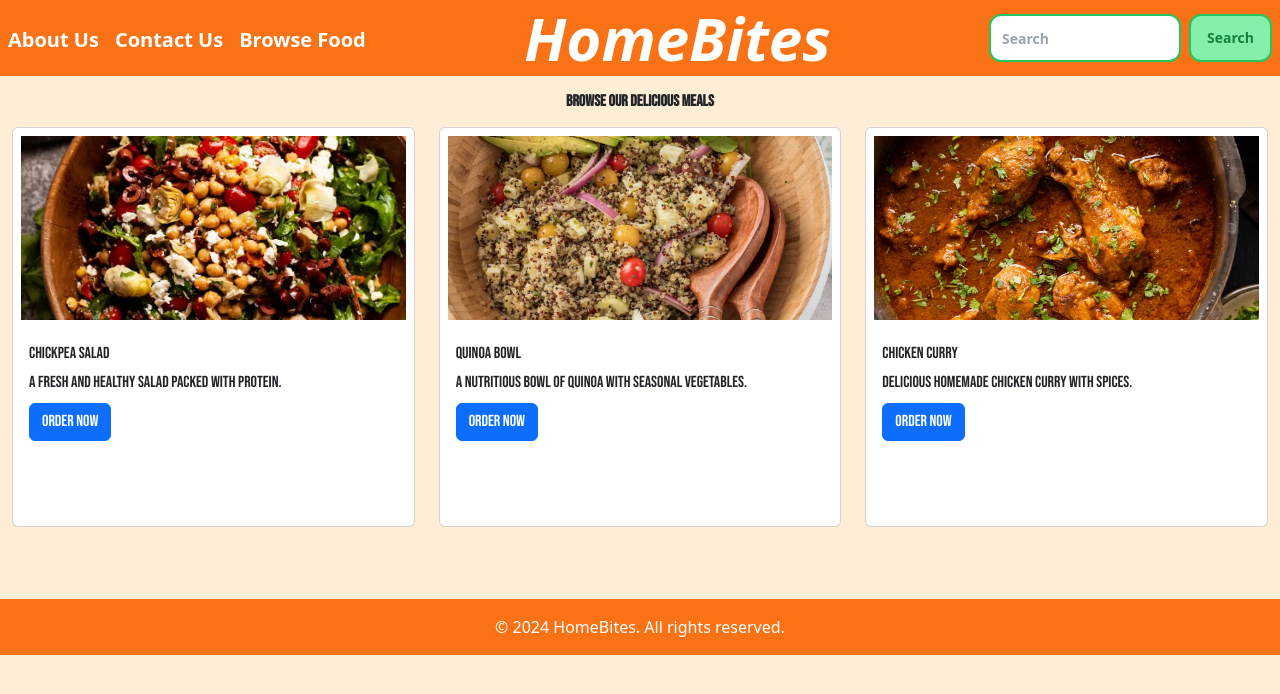
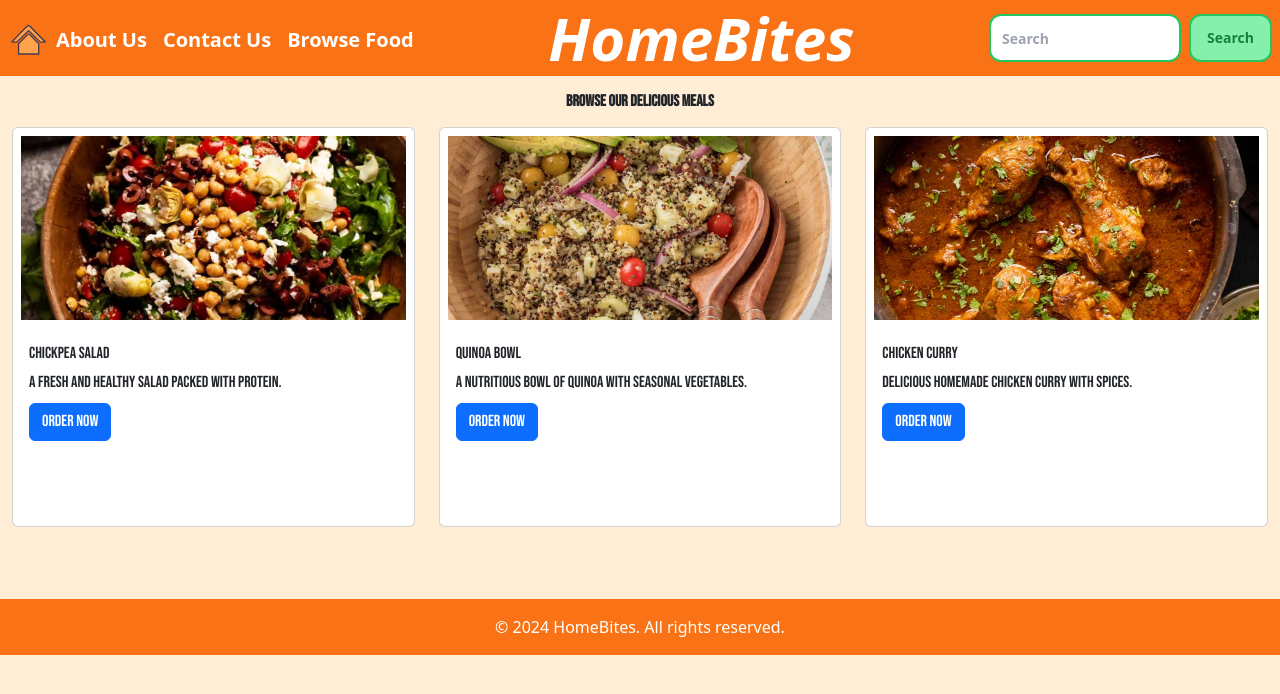
Before and after one commit to arshsaggu/1800_202430_DTC11, a plain HTML site: page browse.html in a window 1280 px wide. Drawn offline with nearby package versions, Linux system fonts and the light colour scheme.

Commit message:
home logo added and minor css fixes done

```diff
--- a/browse.html
+++ b/browse.html
@@ -17,6 +17,7 @@
         rel="stylesheet">
     <script src="https://cdn.tailwindcss.com"></script>
     <link rel="stylesheet" href="style.css">
+
     <style>
         .card {
             height: 400px;
@@ -30,14 +31,28 @@
         .card-body {
             height: 200px;
         }
+
+        .navbar-icon {
+            width: 40px;
+            height: 40px;
+            vertical-align: middle;
+        }
+
+        .navbar-text {
+            display: flex;
+            align-items: center;
+        }
     </style>
+
 </head>
 
 <body class="bg-orange-100">
 
     <header>
         <nav class="flex justify-between items-center bg-orange-500 p-2 text-xl text-white font-bold">
-            <div class="hidden md:flex text-sm mt-1">
+            <div class="hidden md:flex text-sm mt-1 navbar-text">
+                <a href="index.html"><img src="./images/home-unselected-state-svgrepo-com.svg" alt="#"
+                        class="navbar-icon inline-block mr-2"></a>
                 <div class="mr-4 text-xl"><a href="#">About Us</a></div>
                 <div class="text-xl"><a href="#">Contact Us</a></div>
                 <div class="text-xl ml-4"><a href="#">Browse Food</a></div>
```
Also changed, not shown: images/home-unselected-state-svgrepo-com.svg (added).
